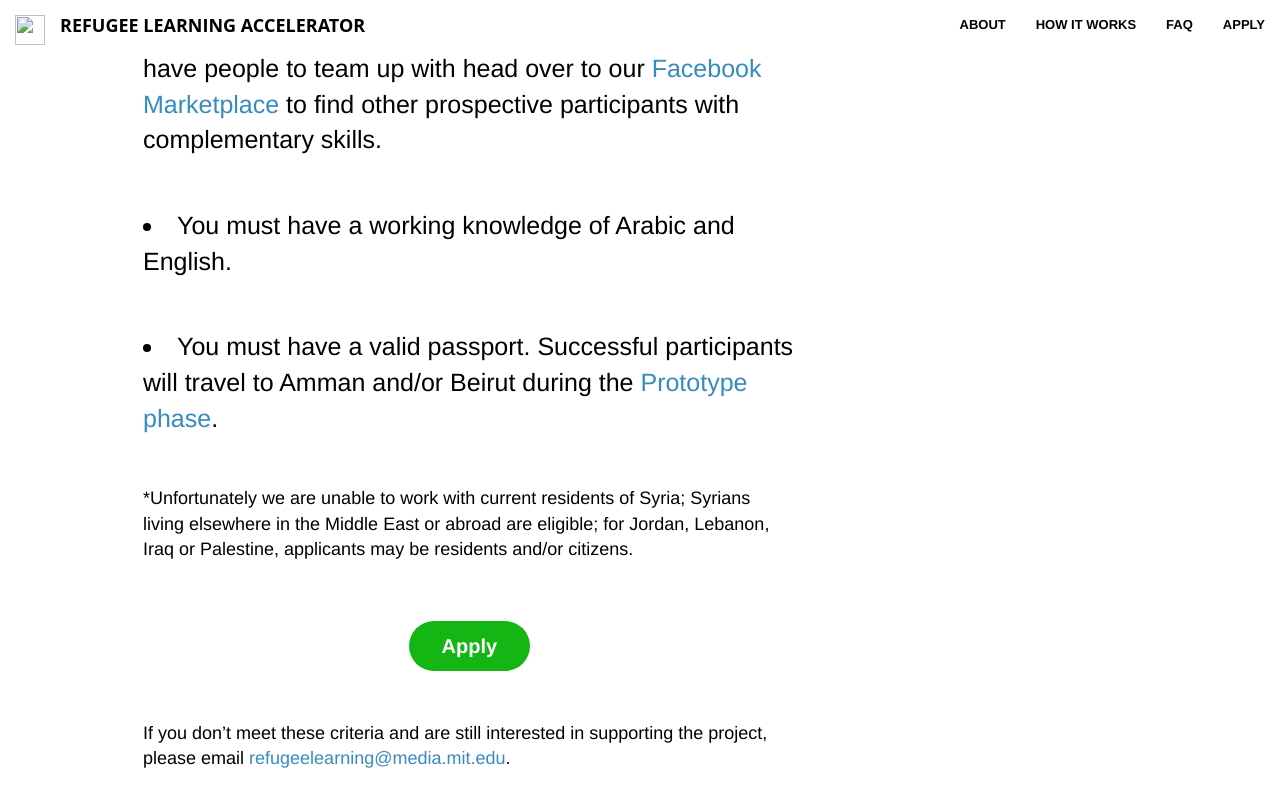
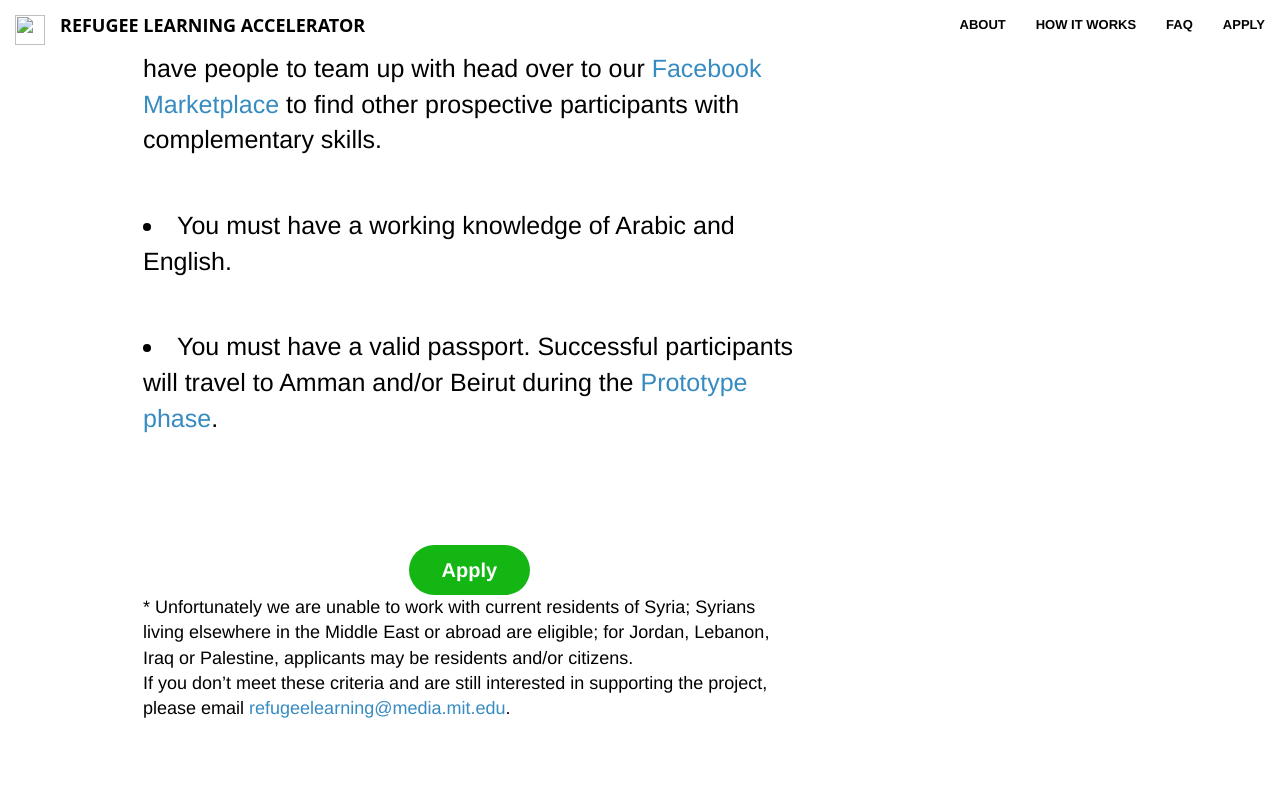
Before and after one commit to Refugee-Learning-Accelerator/Refugee-Learning-Accelerator.github.io, a Jekyll site: the page apply/index.html, which Jekyll copies as it is, in a window 1280 px wide and 900 px high, scrolled down 989 px. Shown: the top 807 px of the window. Built offline with Jekyll 4.4.1, drawn with Linux system fonts in a browser that asks for light colours; nearby versions of some CDN libraries.

Commit message:
Update index.html

```diff
--- a/apply/index.html
+++ b/apply/index.html
@@ -64,14 +64,16 @@
 
 			<p></p>
 
-			<p style="font-size: 18px; line-height:1.4em;">*Unfortunately we are unable to work with current residents of Syria; Syrians living elsewhere in the Middle East or abroad are eligible; for Jordan, Lebanon, Iraq or Palestine, applicants may be residents and/or citizens.</p>
-
 			    <p style="text-align: center;">
 			<br><br><a class="typeform-share button" href="https://mllearning.typeform.com/to/csIHTi" data-mode="popup" style="display:inline-block;text-decoration:none;background-color:#13b613;color:white;cursor:pointer;font-family:Helvetica,Arial,sans-serif;font-size:20px;line-height:50px;text-align:center;margin:0;height:50px;padding:0px 33px;border-radius:25px;max-width:100%;white-space:nowrap;overflow:hidden;text-overflow:ellipsis;font-weight:bold;-webkit-font-smoothing:antialiased;-moz-osx-font-smoothing:grayscale;" data-submit-close-delay="0" target="_blank">Apply </a> <script> (function() { var qs,js,q,s,d=document, gi=d.getElementById, ce=d.createElement, gt=d.getElementsByTagName, id="typef_orm_share", b="https://embed.typeform.com/"; if(!gi.call(d,id)){ js=ce.call(d,"script"); js.id=id; js.src=b+"embed.js"; q=gt.call(d,"script")[0]; q.parentNode.insertBefore(js,q) } })() </script>
 			    </p>
 
-			    <p style="font-size: 18px; line-height:1.4em;">
-			<br><br>If you don’t meet these criteria and are still interested in supporting the project, please email <a class="class2" href="mailto:refugeelearning@media.mit.edu">refugeelearning@media.mit.edu</a>.
+			<p style="font-size: 18px; line-height:1.4em;">
+			* Unfortunately we are unable to work with current residents of Syria; Syrians living elsewhere in the Middle East or abroad are eligible; for Jordan, Lebanon, Iraq or Palestine, applicants may be residents and/or citizens.
+			</p>
+
+			<p style="font-size: 18px; line-height:1.4em;">
+			If you don’t meet these criteria and are still interested in supporting the project, please email <a class="class2" href="mailto:refugeelearning@media.mit.edu">refugeelearning@media.mit.edu</a>.
 			</p>
 
 
```
